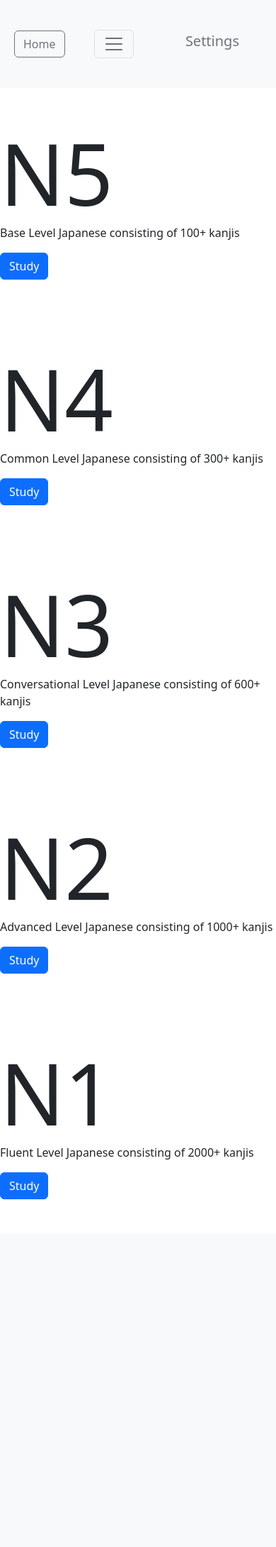
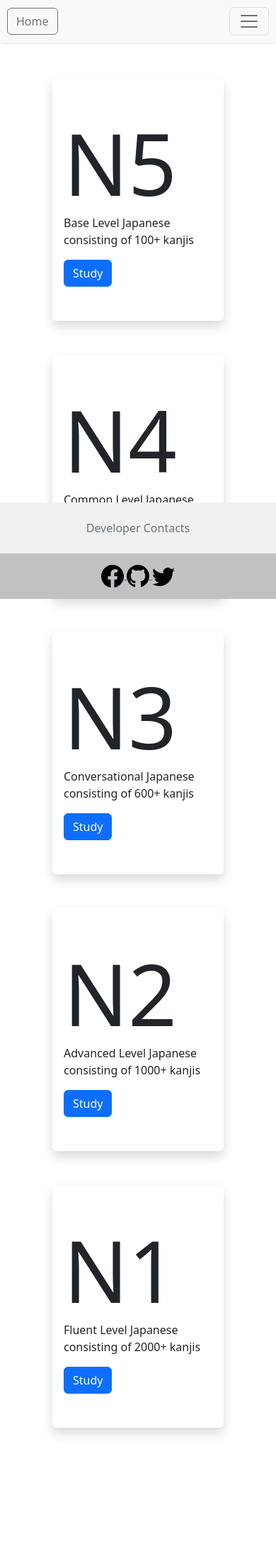
Before and after one commit to ryujinxed/Kanjin, a PHP site: page / in a window 390 px wide. Shown: the top 2180 px of the page at 71% size. Before the commit the page ends 1690 px from the top, so only its background shows below. Run offline with PHP 8.4, Linux system fonts and the light colour scheme; some libraries are stand-ins or nearby versions.

Commit message:
UI Overhaul/Added footer/Fixed containers
-Fixed index.php containers for JLPT cards
-Added footer with developer contact links
-Move add kanji function from header to main kanji.php page
-Removed each JLPT page, rely instead on a single page using POST from header
-Added animations between pages
-Added shadows on cards
-Sticky header
-Added more kanji on N5

```diff
--- /dev/null
+++ b/includes/footer.php
@@ -0,0 +1,25 @@
+<footer class="text-center text-white sticky-bottom" style="background-color: #f1f1f1;">
+    <div class="container pt-4">
+        <section class="mb-4">
+            <label class="text-secondary">Developer Contacts</label>
+        </section>
+    </div>
+
+    <div class="text-center text-dark p-3" style="background-color: rgba(0, 0, 0, 0.2);">
+        <a href="https://facebook.com/rjinxed">
+            <svg xmlns="http://www.w3.org/2000/svg" width="32" height="32" class="bi bi-facebook" viewBox="0 0 16 16">
+                <path d="M16 8.049c0-4.446-3.582-8.05-8-8.05C3.58 0-.002 3.603-.002 8.05c0 4.017 2.926 7.347 6.75 7.951v-5.625h-2.03V8.05H6.75V6.275c0-2.017 1.195-3.131 3.022-3.131.876 0 1.791.157 1.791.157v1.98h-1.009c-.993 0-1.303.621-1.303 1.258v1.51h2.218l-.354 2.326H9.25V16c3.824-.604 6.75-3.934 6.75-7.951z" />
+            </svg>
+        </a>
+        <a href="https://github.com/ryujinxed">
+            <svg xmlns="http://www.w3.org/2000/svg" width="32" height="32" class="bi bi-github" viewBox="0 0 16 16">
+                <path d="M8 0C3.58 0 0 3.58 0 8c0 3.54 2.29 6.53 5.47 7.59.4.07.55-.17.55-.38 0-.19-.01-.82-.01-1.49-2.01.37-2.53-.49-2.69-.94-.09-.23-.48-.94-.82-1.13-.28-.15-.68-.52-.01-.53.63-.01 1.08.58 1.23.82.72 1.21 1.87.87 2.33.66.07-.52.28-.87.51-1.07-1.78-.2-3.64-.89-3.64-3.95 0-.87.31-1.59.82-2.15-.08-.2-.36-1.02.08-2.12 0 0 .67-.21 2.2.82.64-.18 1.32-.27 2-.27.68 0 1.36.09 2 .27 1.53-1.04 2.2-.82 2.2-.82.44 1.1.16 1.92.08 2.12.51.56.82 1.27.82 2.15 0 3.07-1.87 3.75-3.65 3.95.29.25.54.73.54 1.48 0 1.07-.01 1.93-.01 2.2 0 .21.15.46.55.38A8.012 8.012 0 0 0 16 8c0-4.42-3.58-8-8-8z" />
+            </svg>
+        </a>
+        <a href="https://twitter.com/rjinxdt">
+            <svg xmlns="http://www.w3.org/2000/svg" width="32" height="32" class="bi bi-twitter" viewBox="0 0 16 16">
+                <path d="M5.026 15c6.038 0 9.341-5.003 9.341-9.334 0-.14 0-.282-.006-.422A6.685 6.685 0 0 0 16 3.542a6.658 6.658 0 0 1-1.889.518 3.301 3.301 0 0 0 1.447-1.817 6.533 6.533 0 0 1-2.087.793A3.286 3.286 0 0 0 7.875 6.03a9.325 9.325 0 0 1-6.767-3.429 3.289 3.289 0 0 0 1.018 4.382A3.323 3.323 0 0 1 .64 6.575v.045a3.288 3.288 0 0 0 2.632 3.218 3.203 3.203 0 0 1-.865.115 3.23 3.23 0 0 1-.614-.057 3.283 3.283 0 0 0 3.067 2.277A6.588 6.588 0 0 1 .78 13.58a6.32 6.32 0 0 1-.78-.045A9.344 9.344 0 0 0 5.026 15z" />
+            </svg>
+        </a>
+    </div>
+</footer>
--- a/includes/header.php
+++ b/includes/header.php
@@ -6,10 +6,30 @@
     <link rel="stylesheet" href="libs/css/style.css?v=<?php echo time(); ?>" />
     <link rel="stylesheet" href="//cdnjs.cloudflare.com/ajax/libs/bootstrap-datepicker/1.3.0/css/datepicker3.min.css" />
     <script src="libs/js/bootstrap.bundle.min.js"></script>
+    <!--Transition between pages-->
+    <style>
+        body {
+            opacity: 0;
+            transition: opacity .25s;
+        }
+    </style>
+    <script>
+        window.transitionToPage = function(href) {
+            document.querySelector('body').style.opacity = 0
+            setTimeout(function() {
+                window.location.href = href
+            }, 500)
+        }
+
+        document.addEventListener('DOMContentLoaded', function(event) {
+            document.querySelector('body').style.opacity = 1
+        })
+    </script>
 </head>
 
 <body>
-    <nav class="navbar navbar-expand-lg navbar-light bg-light" style="padding: 20px">
+    <div class="sticky-top">
+        <nav class="navbar navbar-expand-lg navbar-light bg-light shadow-sm" style="padding: 10px">
             <!--Left side nav-->
             <a class="btn btn-outline-secondary" href="index.php">Home</a>
 
@@ -17,78 +37,33 @@
                 <span class="navbar-toggler-icon"></span>
             </button>
             <div class="collapse navbar-collapse" id="navbarNav">
-            <ul class="navbar-nav">
+                <ul class="nav navbar-nav">
                     <li class="nav-item">
-                    <a class="nav-link" href="N5.php">JLPT N5</a>
+                        <a class="nav-link" href="kanji.php?JLPT=N5">N5</a>
                     </li>
                     <li class="nav-item">
-                    <a class="nav-link" href="N4.php">JLPT N4</a>
+                        <a class="nav-link" href="kanji.php?JLPT=N4">N4</a>
                     </li>
                     <li class="nav-item">
-                    <a class="nav-link" href="N3.php">JLPT N3</a>
+                        <a class="nav-link" href="kanji.php?JLPT=N3">N3</a>
                     </li>
                     <li class="nav-item">
-                    <a class="nav-link" href="N2.php">JLPT N2</a>
+                        <a class="nav-link" href="kanji.php?JLPT=N2">N2</a>
                     </li>
                     <li class="nav-item">
-                    <a class="nav-link" href="N1.php">JLPT N1</a>
+                        <a class="nav-link" href="kanji.php?JLPT=N1">N1</a>
                     </li>
                 </ul>
             </div>
+        </nav>
+    </div>
 
-        <!--Right side nav-->
-        <button style="margin: 20px; border: 0px" type="button" class="btn btn-outline-secondary" data-bs-toggle="modal" data-bs-target="#admin">
-            <h5>Settings</h5>
-        </button>
-        <div class="modal fade" id="admin" tabindex="-1" aria-labelledby="exampleModalLabel" aria-hidden="true">
-            <div class="modal-dialog modal-dialog-centered modal-lg">
-                <div class="modal-content">
-                    <div class="modal-header">
-                        <h5 class="modal-title" id="exampleModalLabel">Add a kanji</h5>
-                    </div>
-                    <div class="modal-body">
-                        <!--Submit a new kanji-->
-                        <?php
-                        if (isset($_POST["submit"])) {
-                            $kanji = $_POST["kanji"];
-                            $onyomi = $_POST["onyomi"];
-                            $kunyomi = $_POST["kunyomi"];
-                            $meaning = $_POST["meaning"];
-                            $example = $_POST["example"];
-                            $jlpt = $_POST["jlpt"];
-                            $conn->query("INSERT INTO kanji_tbl (kanji,onyomi,kunyomi,meaning,example,jlpt) VALUES('$kanji', '$onyomi', '$kunyomi', '$meaning', '$example', '$jlpt')");
-                        }?>
-                        <form method="post" action="">
-                            <div class="form-group">
-                                <input required class="form-control" type="text" name="kanji" placeholder="Kanji"></input></br>
-                            </div>
-                            <div class="form-group">
-                                <input required class="form-control" type="text" name="onyomi" placeholder="Onyomi"></input></br>
-                            </div>
-                            <div class="form-group">
-                                <input required class="form-control" type="text" name="kunyomi" placeholder="Kunyomi"></input></br>
-                            </div>
-                            <div class="form-group">
-                                <input required class="form-control" type="text" name="meaning" placeholder="Meaning"></input></br>
-                            </div>
-                            <div class="form-group">
-                                <input required class="form-control" type="text" name="example" placeholder="Example"></input></br>
-                            </div>
-                            <select required class="form-select" name="jlpt">
-                                <option>N5</option>
-                                <option>N4</option>
-                                <option>N3</option>
-                                <option>N2</option>
-                                <option>N1</option>
-                            </select>
-                    </div>
-                    <button type="submit" class="btn" name="submit">Submit</button>
-                    </form>
-                    <button type="button" class="btn btn-secondary" data-bs-dismiss="modal">Close</button>
-                </div>
-            </div>
-        </div>
-    </nav>
+    <!--Disable confirm form resubmission-->
+    <script>
+        if (window.history.replaceState) {
+            window.history.replaceState(null, null, window.location.href);
+        }
+    </script>
 </body>
 
 </html>
--- a/index.php
+++ b/index.php
@@ -6,60 +6,51 @@
 </head>
 
 <body>
-    <div class="col-md-13">
-        <div class="row">
+    <div class="container">
+        <div class="row" style="margin: 50px">
             <!--JLPT Levels by card-->
-            <div class="col-sm-3">
-                <div class="panel-body">
-                    <div class="card-body py-5">
+            <div class="col-sm-3" style="min-width: 250px">
+                <div class="card-body py-5 shadow p-3 mb-5 bg-white rounded">
                     <h5 class="card-title" style="font-size: 120px">N5</h5>
                     <p class="card-text">Base Level Japanese consisting of 100+ kanjis</p>
-                        <a href="N5.php" class="btn btn-primary">Study</a>
-                    </div>
+                    <a href="kanji.php?JLPT=N5" class="btn btn-primary">Study</a>
                 </div>
             </div>
 
-            <div class="col-sm-3">
-                <div class="panel-body">
-                    <div class="card-body py-5">
+            <div class="col-sm-3" style="min-width: 250px">
+                <div class="card-body py-5 shadow p-3 mb-5 bg-white rounded">
                     <h5 class="card-title" style="font-size: 120px;">N4</h5>
                     <p class="card-text">Common Level Japanese consisting of 300+ kanjis</p>
-                        <a href="N4.php" class="btn btn-primary">Study</a>
-                    </div>
+                    <a href="kanji.php?JLPT=N4" class="btn btn-primary">Study</a>
                 </div>
             </div>
 
-            <div class="col-sm-3">
-                <div class="panel-body">
-                    <div class="card-body py-5">
+            <div class="col-sm-3" style="min-width: 250px">
+                <div class="card-body py-5 shadow p-3 mb-5 bg-white rounded">
                     <h5 class="card-title" style="font-size: 120px">N3</h5>
-                        <p class="card-text">Conversational Level Japanese consisting of 600+ kanjis</p>
-                        <a href="N3.php" class="btn btn-primary">Study</a>
-                    </div>
+                    <p class="card-text">Conversational Japanese consisting of 600+ kanjis</p>
+                    <a href="kanji.php?JLPT=N3" class="btn btn-primary">Study</a>
                 </div>
             </div>
 
-            <div class="col-sm-3">
-                <div class="panel-body">
-                    <div class="card-body py-5">
+            <div class="col-sm-3" style="min-width: 250px">
+                <div class="card-body py-5 shadow p-3 mb-5 bg-white rounded">
                     <h5 class="card-title" style="font-size: 120px">N2</h5>
                     <p class="card-text">Advanced Level Japanese consisting of 1000+ kanjis</p>
-                        <a href="N2.php" class="btn btn-primary">Study</a>
-                    </div>
+                    <a href="kanji.php?JLPT=N2" class="btn btn-primary">Study</a>
                 </div>
             </div>
 
-            <div class="col-sm-3">
-                <div class="panel-body">
-                    <div class="card-body py-5">
+            <div class="col-sm-3" style="min-width: 250px">
+                <div class="card-body py-5 shadow p-3 mb-5 bg-white rounded">
                     <h1 class="card-title" style="font-size: 120px">N1</h1>
                     <p class="card-text">Fluent Level Japanese consisting of 2000+ kanjis</p>
-                        <a href="N1.php" class="btn btn-primary" style="text-align: center">Study</a>
-                    </div>
+                    <a href="kanji.php?JLPT=N1" class="btn btn-primary" style="text-align: center">Study</a>
                 </div>
             </div>
         </div>
     </div>
 </body>
+<?php include_once("includes/footer.php") ?>
 
 </html>
```
Also changed, not shown: N1.php (deleted, +0 -53 lines), N2.php (deleted, +0 -53 lines), N3.php (deleted, +0 -53 lines), N4.php (deleted, +0 -53 lines), N5.php (deleted, +0 -53 lines), kanji.php (added, +107 -0 lines), kanjin_db.sql (+36 -14 lines). Lines whose indentation alone changed are shown as unchanged.
